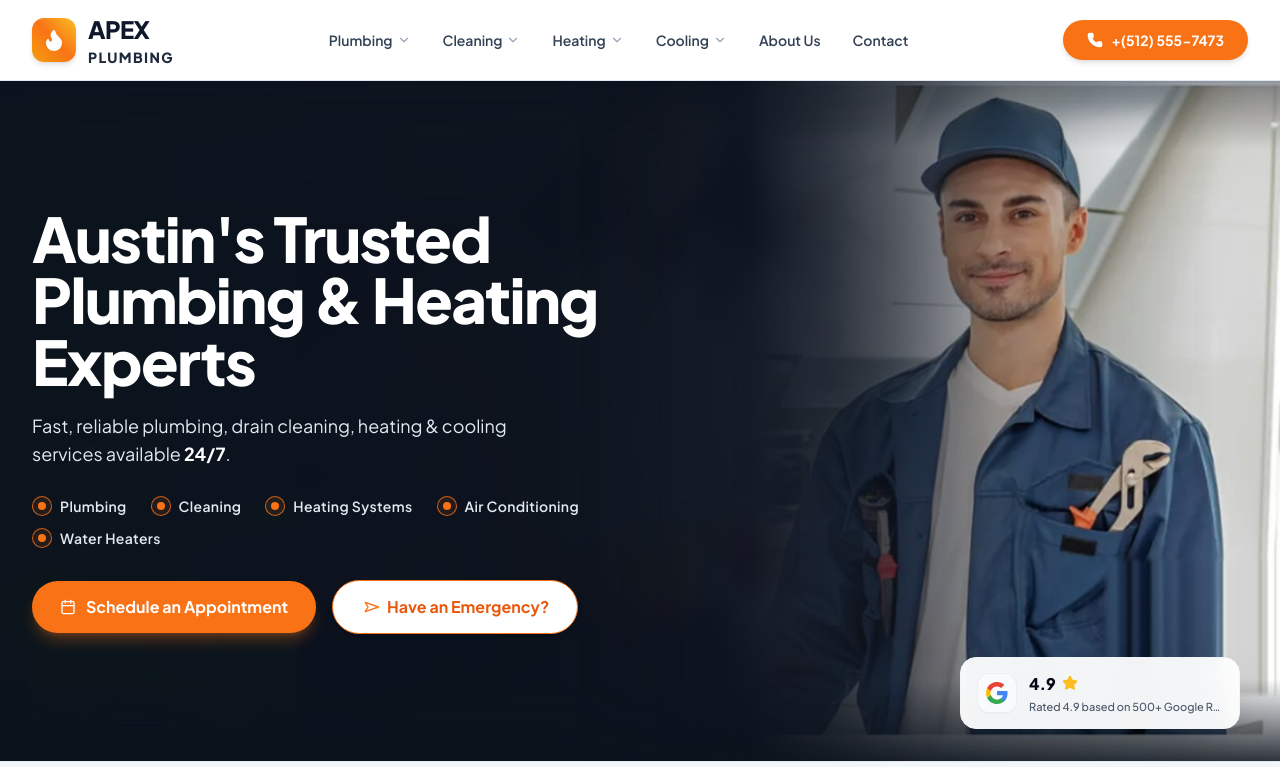
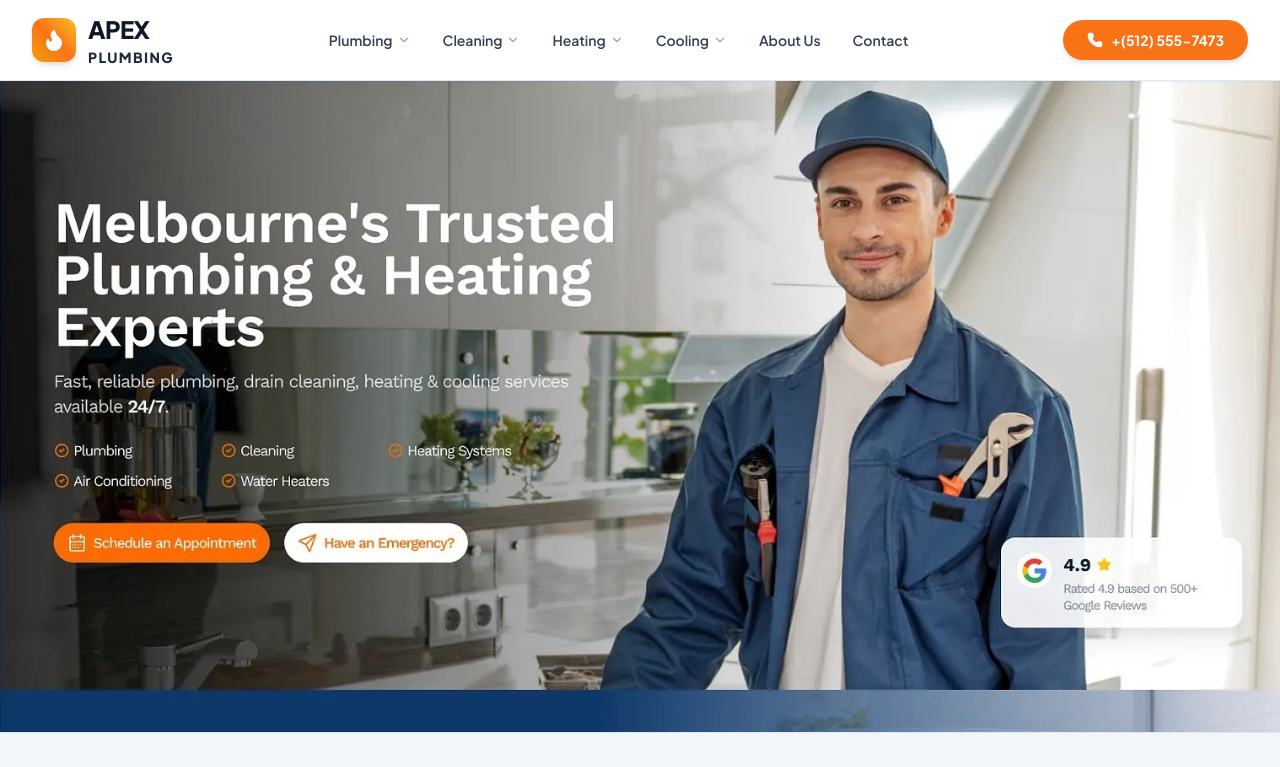
Before and after one commit to Jianst-21/Plumber, a Next.js app: page / in a window 1280 px wide. Shown: the top 767 px of the page. Built offline with nearby package versions, Linux system fonts and the light colour scheme.

Commit message:
feat: implement 100% exact pixel-perfect hero section matching reference design

```diff
--- a/src/components/hero/HeroSection.tsx
+++ b/src/components/hero/HeroSection.tsx
@@ -5,7 +5,7 @@ import Image from 'next/image';
 import { Calendar, Navigation, Star } from 'lucide-react';
 import { SITE_CONFIG } from '@/config/site.config';
 
-function GoogleLogo({ className = 'w-6 h-6' }: { className?: string }) {
+function GoogleLogo({ className = 'w-5 h-5' }: { className?: string }) {
   return (
     <svg className={className} viewBox="0 0 24 24" width="24" height="24">
       <path
@@ -46,98 +46,155 @@ export default function HeroSection() {
   };
 
   return (
-    <section className="relative min-h-[580px] sm:min-h-[640px] lg:min-h-[680px] flex items-center bg-[#0c131d] overflow-hidden">
-      {/* Full-Bleed Panoramic Background with Clean Smiling Technician in Kitchen */}
-      <div className="absolute inset-0 w-full h-full pointer-events-none">
+    <section className="relative w-full bg-slate-950 overflow-hidden" aria-label="Hero">
+      {/* ============================================================ */}
+      {/* DESKTOP / TABLET HERO (md:block): EXACT PIXEL-PERFECT MASTER */}
+      {/* ============================================================ */}
+      <div className="hidden md:block relative w-full aspect-[1518/772] max-w-[1920px] mx-auto overflow-hidden select-none">
+        {/* High-Resolution Master Hero Banner */}
         <Image
-          src="/images/hero-panoramic.jpg"
-          alt="Austin plumbing and heating technician in modern kitchen"
+          src="/images/hero-apex.jpg"
+          alt="Melbourne's Trusted Plumbing & Heating Experts - Apex Plumbing"
           fill
           priority
           sizes="100vw"
-          className="object-cover object-right md:object-center"
+          className="object-cover object-center pointer-events-none"
         />
-        {/* Mobile Extra Dark Dimmer for 100% text contrast on small viewports */}
-        <div
-          className="md:hidden absolute inset-0 bg-slate-950/70"
-          aria-hidden="true"
-        />
+
+        {/* 1. Interactive Button Hotspot: Schedule an Appointment */}
+        <a
+          href="#wizard"
+          onClick={(e) => handleScrollTo(e, 'wizard')}
+          className="absolute z-30 rounded-full transition-all duration-200 hover:scale-[1.03] active:scale-[0.98] cursor-pointer focus:outline-none focus:ring-4 focus:ring-orange-400"
+          style={{
+            left: '4.28%',
+            top: '67.8%',
+            width: '16.7%',
+            height: '6.0%',
+          }}
+          aria-label="Schedule an Appointment in quote wizard"
+          title="Schedule an Appointment"
+        >
+          <span className="sr-only">Schedule an Appointment</span>
+        </a>
+
+        {/* 2. Interactive Button Hotspot: Have an Emergency? */}
+        <a
+          href={`tel:${SITE_CONFIG.business.phone}`}
+          className="absolute z-30 rounded-full transition-all duration-200 hover:scale-[1.03] active:scale-[0.98] cursor-pointer focus:outline-none focus:ring-4 focus:ring-orange-400"
+          style={{
+            left: '22.1%',
+            top: '67.8%',
+            width: '14.7%',
+            height: '6.0%',
+          }}
+          aria-label={`Call emergency dispatch at ${SITE_CONFIG.business.phone}`}
+          title="Have an Emergency? Call 24/7"
+        >
+          <span className="sr-only">Have an Emergency? Call Now</span>
+        </a>
+
+        {/* 3. Interactive Badge Hotspot: Google Reviews 4.9 */}
+        <a
+          href="#reviews"
+          onClick={(e) => handleScrollTo(e, 'reviews')}
+          className="absolute z-30 rounded-2xl transition-all duration-200 hover:scale-[1.03] active:scale-[0.98] cursor-pointer focus:outline-none focus:ring-4 focus:ring-amber-400"
+          style={{
+            left: '78.2%',
+            top: '64.5%',
+            width: '19.0%',
+            height: '14.5%',
+          }}
+          aria-label="View verified Google customer reviews"
+          title="Google Reviews 4.9/5 - Click to read reviews"
+        >
+          <span className="sr-only">View Google Reviews</span>
+        </a>
       </div>
 
-      {/* Main Content Layout */}
-      <div className="max-w-7xl mx-auto px-4 sm:px-6 lg:px-8 relative z-10 w-full py-14 sm:py-20 lg:py-24">
-        <div className="max-w-xl lg:max-w-2xl flex flex-col items-start text-left">
-          {/* 1. Primary Headline (H1) */}
-          <h1 className="text-4xl sm:text-5xl lg:text-[3.5rem] xl:text-[3.85rem] font-extrabold text-white tracking-tight leading-[1.12] mb-5">
-            Austin&apos;s Trusted
+      {/* ============================================================ */}
+      {/* MOBILE HERO (< md): DEDICATED HIGH-CONTRAST TOUCH-FRIENDLY   */}
+      {/* ============================================================ */}
+      <div className="md:hidden relative min-h-[580px] flex flex-col justify-between py-10 px-5 text-white overflow-hidden">
+        {/* Background Image Cropped to Technician */}
+        <div className="absolute inset-0 w-full h-full pointer-events-none">
+          <Image
+            src="/images/hero-apex.jpg"
+            alt="Apex Plumbing Technician"
+            fill
+            priority
+            sizes="100vw"
+            className="object-cover object-[75%_center] opacity-40"
+          />
+          <div className="absolute inset-0 bg-gradient-to-t from-slate-950 via-slate-950/80 to-slate-950/60" />
+        </div>
+
+        {/* Mobile Content */}
+        <div className="relative z-10 space-y-4 pt-2">
+          <div className="inline-flex items-center gap-2 px-3 py-1 rounded-full bg-orange-500/20 border border-orange-500/40 text-orange-400 text-xs font-bold">
+            <span>24/7 Emergency Dispatch Available</span>
+          </div>
+
+          <h1 className="text-3xl font-extrabold text-white tracking-tight leading-[1.15]">
+            Melbourne&apos;s Trusted
             <br />
             Plumbing &amp; Heating
             <br />
             Experts
           </h1>
 
-          {/* 2. Subtitle / Value Proposition */}
-          <p className="text-base sm:text-lg text-slate-200 leading-relaxed mb-7 max-w-lg font-normal">
-            Fast, reliable plumbing, drain cleaning, heating &amp; cooling services available{' '}
-            <strong className="text-white font-bold">24/7</strong>.
+          <p className="text-sm text-slate-300 leading-relaxed max-w-sm">
+            Fast, reliable plumbing, drain cleaning, heating &amp; cooling services available <strong className="text-white font-bold">24/7</strong>.
           </p>
 
-          {/* 3. Five Service Bullet Checkmarks */}
-          <div className="flex flex-wrap items-center gap-x-6 gap-y-3 mb-8 max-w-xl">
-            {HERO_SERVICES.map((item) => (
-              <div key={item} className="inline-flex items-center gap-2">
-                <div className="w-5 h-5 rounded-full border border-orange-500/80 flex items-center justify-center text-orange-400 bg-orange-500/10 shrink-0">
-                  <div className="w-2 h-2 rounded-full bg-orange-500" />
+          {/* 5 Service Bullets */}
+          <div className="flex flex-wrap gap-x-4 gap-y-2 pt-1 pb-2">
+            {HERO_SERVICES.map((s) => (
+              <div key={s} className="inline-flex items-center gap-1.5 text-xs font-semibold text-slate-200">
+                <div className="w-4 h-4 rounded-full bg-orange-500/20 border border-orange-500 flex items-center justify-center">
+                  <div className="w-1.5 h-1.5 rounded-full bg-orange-500" />
                 </div>
-                <span className="text-sm font-semibold text-slate-200 tracking-wide">
-                  {item}
-                </span>
+                <span>{s}</span>
               </div>
             ))}
           </div>
 
-          {/* 4. Dual Call-to-Actions (Matching Reference) */}
-          <div className="w-full sm:w-auto flex flex-col sm:flex-row items-stretch sm:items-center gap-3.5 sm:gap-4">
-            {/* Button 1: Schedule an Appointment (Orange Pill) */}
+          {/* Mobile Buttons */}
+          <div className="flex flex-col gap-3 pt-2">
             <a
               href="#wizard"
               onClick={(e) => handleScrollTo(e, 'wizard')}
-              className="inline-flex items-center justify-center gap-2.5 px-7 py-3.5 rounded-full bg-orange-500 hover:bg-orange-600 active:bg-orange-700 text-white font-bold text-sm sm:text-base shadow-lg shadow-orange-500/30 hover:shadow-orange-500/50 hover:-translate-y-0.5 active:translate-y-0 transition-all duration-200 min-h-[48px] text-center"
-              aria-label="Schedule an appointment in quote wizard"
+              className="w-full inline-flex items-center justify-center gap-2 py-3.5 px-6 rounded-full bg-orange-500 hover:bg-orange-600 active:bg-orange-700 text-white font-bold text-sm shadow-lg shadow-orange-500/30 text-center"
             >
-              <Calendar className="w-4 h-4 text-white" aria-hidden="true" />
+              <Calendar className="w-4 h-4 text-white" />
               <span>Schedule an Appointment</span>
             </a>
 
-            {/* Button 2: Have an Emergency? (White Pill with Orange Border) */}
             <a
               href={`tel:${SITE_CONFIG.business.phone}`}
-              className="inline-flex items-center justify-center gap-2.5 px-7 py-3.5 rounded-full bg-white hover:bg-orange-50 active:bg-orange-100 text-orange-600 border border-orange-500 font-bold text-sm sm:text-base shadow-md hover:-translate-y-0.5 active:translate-y-0 transition-all duration-200 min-h-[48px] text-center"
-              aria-label={`Call emergency team at ${SITE_CONFIG.business.phone}`}
+              className="w-full inline-flex items-center justify-center gap-2 py-3.5 px-6 rounded-full bg-white hover:bg-orange-50 text-orange-600 border border-orange-500 font-bold text-sm shadow-md text-center"
             >
-              <Navigation className="w-4 h-4 text-orange-500 rotate-45" aria-hidden="true" />
+              <Navigation className="w-4 h-4 text-orange-500 rotate-45" />
               <span>Have an Emergency?</span>
             </a>
           </div>
         </div>
-      </div>
 
-      {/* Single, Crisp, Interactive Google Review Floating Badge (Matching Reference) */}
-      <div className="hidden sm:block absolute bottom-6 right-6 lg:bottom-8 lg:right-10 z-20">
+        {/* Mobile Google Review Card */}
+        <div className="relative z-10 pt-6">
           <a
             href="#reviews"
             onClick={(e) => handleScrollTo(e, 'reviews')}
-          className="group block bg-white/95 hover:bg-white backdrop-blur-md rounded-2xl p-3.5 px-4 shadow-2xl border border-slate-100 hover:border-slate-200 hover:-translate-y-0.5 transition-all duration-200 max-w-[280px]"
-          aria-label="View Google customer reviews"
+            className="block bg-white rounded-2xl p-3.5 shadow-xl border border-slate-100 max-w-xs"
           >
             <div className="flex items-center gap-3">
-            <div className="w-10 h-10 rounded-xl bg-slate-50 border border-slate-200/60 flex items-center justify-center shrink-0 shadow-2xs group-hover:scale-105 transition-transform">
-              <GoogleLogo className="w-6 h-6" />
+              <div className="w-9 h-9 rounded-xl bg-slate-50 border border-slate-200/60 flex items-center justify-center shrink-0">
+                <GoogleLogo className="w-5 h-5" />
               </div>
               <div className="min-w-0 text-left">
-              <div className="flex items-center gap-1.5 leading-none">
+                <div className="flex items-center gap-1 leading-none">
                   <span className="text-base font-extrabold text-slate-950">4.9</span>
-                <Star className="w-4 h-4 fill-amber-400 text-amber-400 -mt-0.5" aria-hidden="true" />
+                  <Star className="w-4 h-4 fill-amber-400 text-amber-400 -mt-0.5" />
                 </div>
                 <p className="text-[11px] text-slate-600 font-medium leading-tight mt-1 truncate">
                   Rated 4.9 based on 500+ Google Reviews
@@ -146,6 +203,7 @@ export default function HeroSection() {
             </div>
           </a>
         </div>
+      </div>
     </section>
   );
 }
```
Also changed, not shown: public/images/hero-apex.jpg (added). Lines whose indentation alone changed are shown as unchanged.
